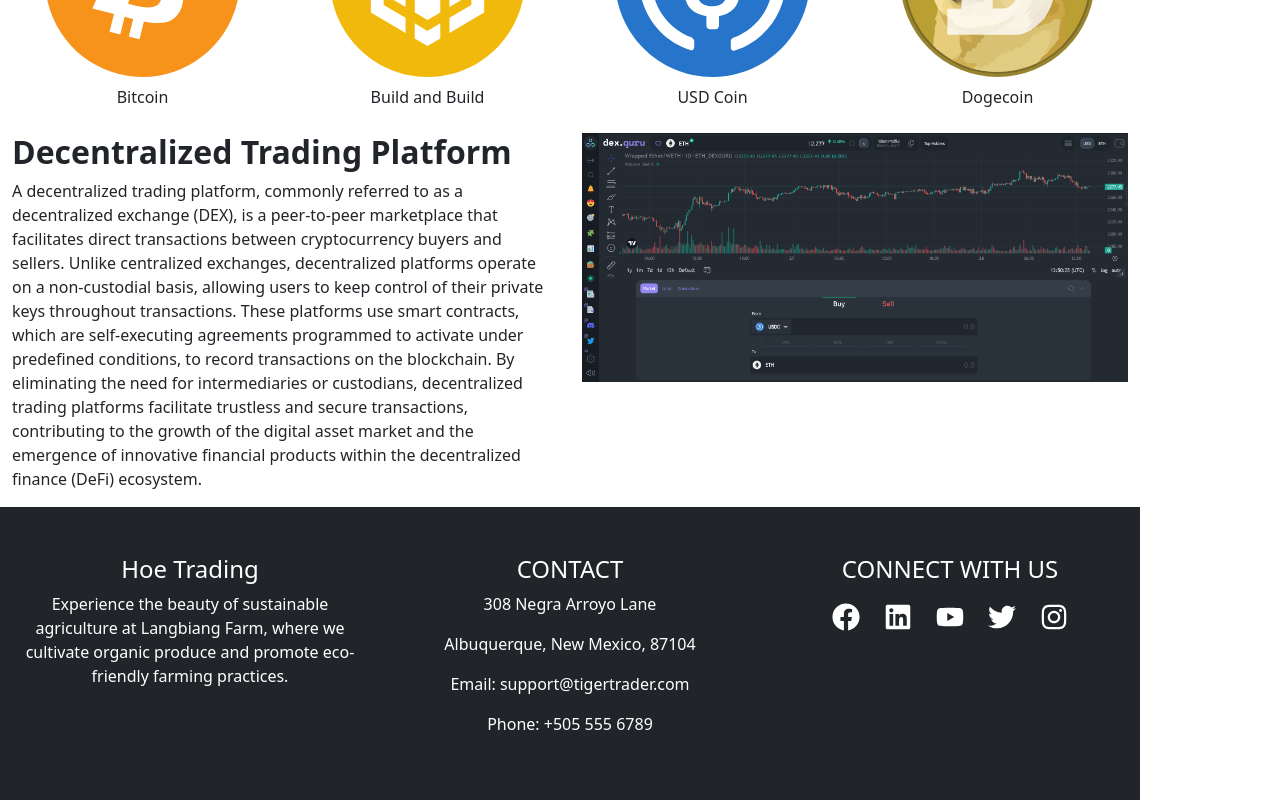
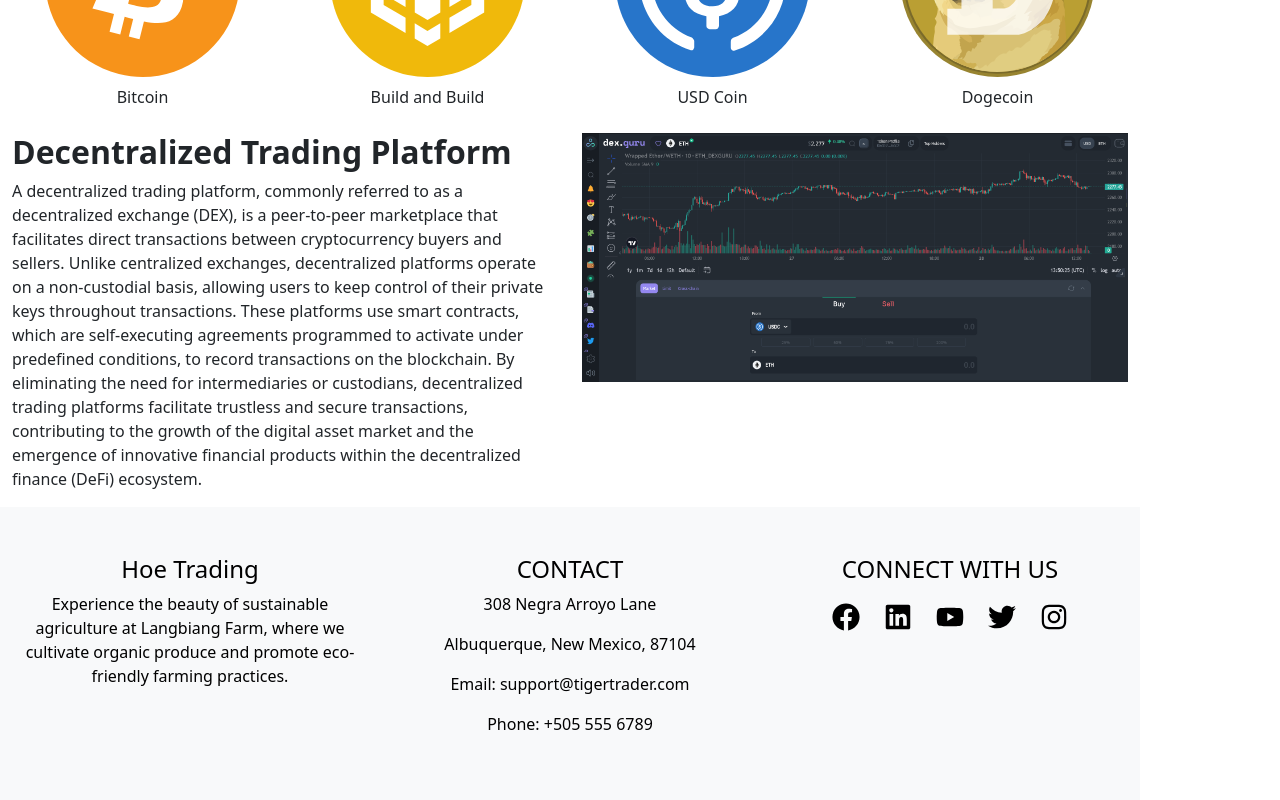
Before and after one commit to EHC-35-1/front-end, a React (Vite) app: page /project in a window 1280 px wide. Shown: the part 1674-2474 px from the top of the page. Built offline with nearby package versions, Linux system fonts and the light colour scheme.

Commit message:
added themes for footer

```diff
--- a/src/App.jsx
+++ b/src/App.jsx
@@ -13,8 +13,8 @@
           <Route path="/about" element={<About />} />
           <Route path="/project" element={<Project />} />
         </Routes>
+        <Footer />
       </ThemeProvider>
-      <Footer />
     </>
   );
 }
--- a/src/layout/Footer/index.jsx
+++ b/src/layout/Footer/index.jsx
@@ -5,10 +5,16 @@
   FaTwitter,
   FaInstagram,
 } from "react-icons/fa";
+import { useTheme } from "../ThemeContext";
 
 function Footer() {
+  // eslint-disable-next-line no-unused-vars
+  const { isDarkTheme, toggleTheme } = useTheme();
+  const themeClass = isDarkTheme
+    ? "text-bg-dark bg-secondary"
+    : "text-bg-light bg-light";
   return (
-    <footer className="bg-dark py-5 text-white">
+    <footer className={`py-5 ${themeClass}`}>
       <div className="container">
         <div className="row text-center">
           <div className="col-md-4">
@@ -28,7 +34,7 @@
           </div>
           <div className="col-md-4">
             <h4>CONNECT WITH US</h4>
-            <ul className="list-inline fs-3 text-white">
+            <ul className="list-inline fs-3">
               <li className="list-inline-item px-2">
                 <FaFacebook />
               </li>
```
